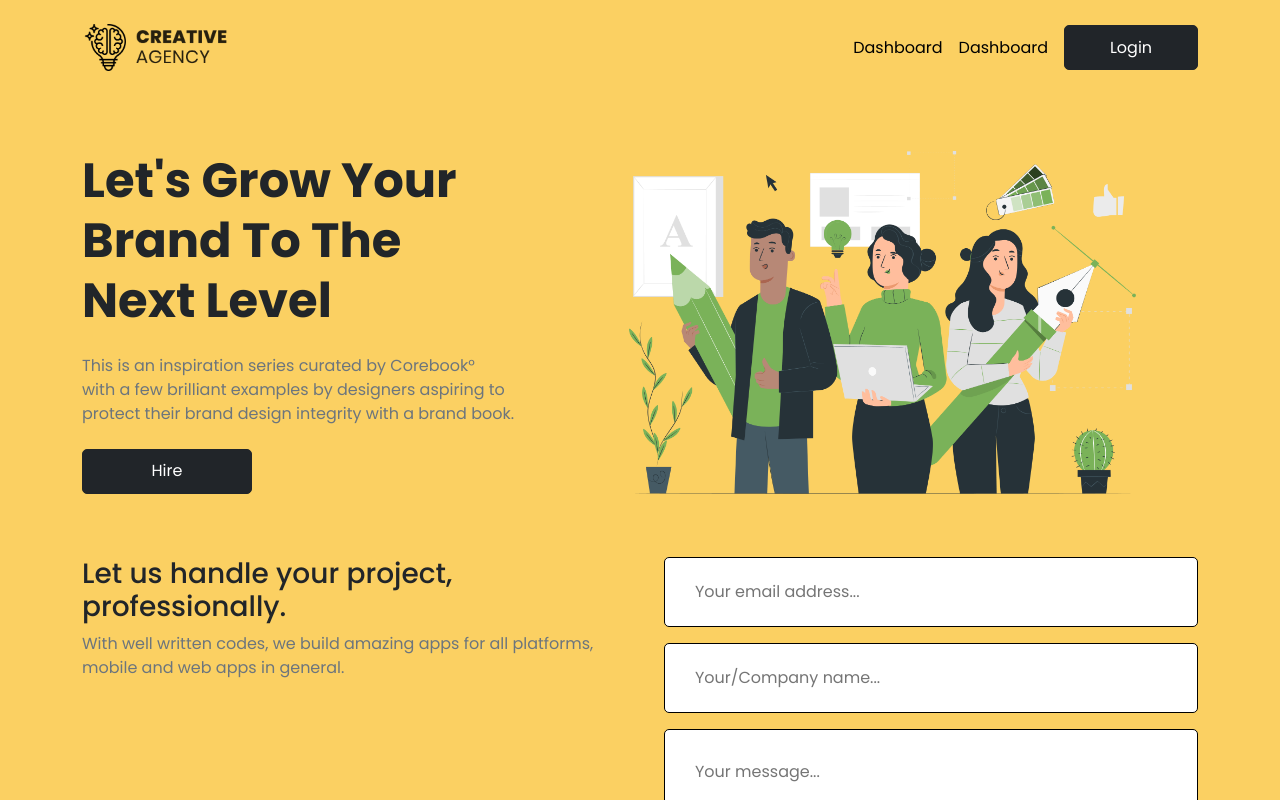
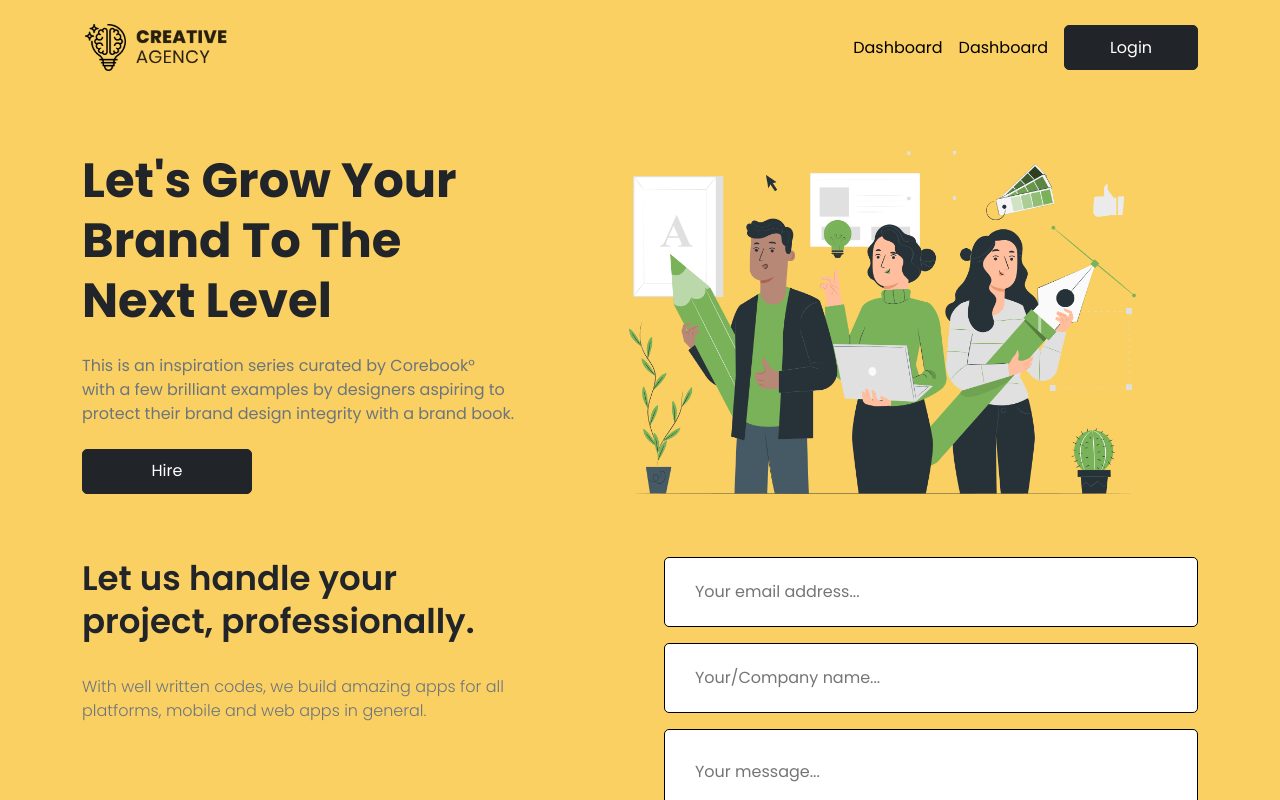
Before and after one commit to devhasibulislam/creative-agency-client, a React (Create React App) app: page / in a window 1280 px wide. Shown: the top 800 px of the page. Built offline with nearby package versions, Linux system fonts and the light colour scheme.

Commit message:
abunded class or id added

```diff
--- a/src/routes/Home/Contact.js
+++ b/src/routes/Home/Contact.js
@@ -31,11 +31,26 @@ const Contact = () => {
                     <div
                         className='col-lg-6 col-12'
                     >
-                        <h3>
-                            Let us handle your project, professionally.
+                        <h3
+                            style={{
+                                fontWeight: '600',
+                                fontSize: '34px',
+                                lineHeight: '43px',
+                                marginBottom: '32px'
+                            }}
+                        >
+                            Let us handle your <br />
+                            project, professionally.
                         </h3>
-                        <p className='text-muted'>
-                            With well written codes, we build amazing apps for all platforms, mobile and web apps in general.
+                        <p
+                            className='text-muted'
+                            style={{
+                                fontWeight: '300',
+                                lineHeight: '24.5px'
+                            }}
+                        >
+                            With well written codes, we build amazing apps for all <br />
+                            platforms, mobile and web apps in general.
                         </p>
                     </div>
                     <div
```
Also changed, not shown: src/App.css (line endings or trailing spaces).
